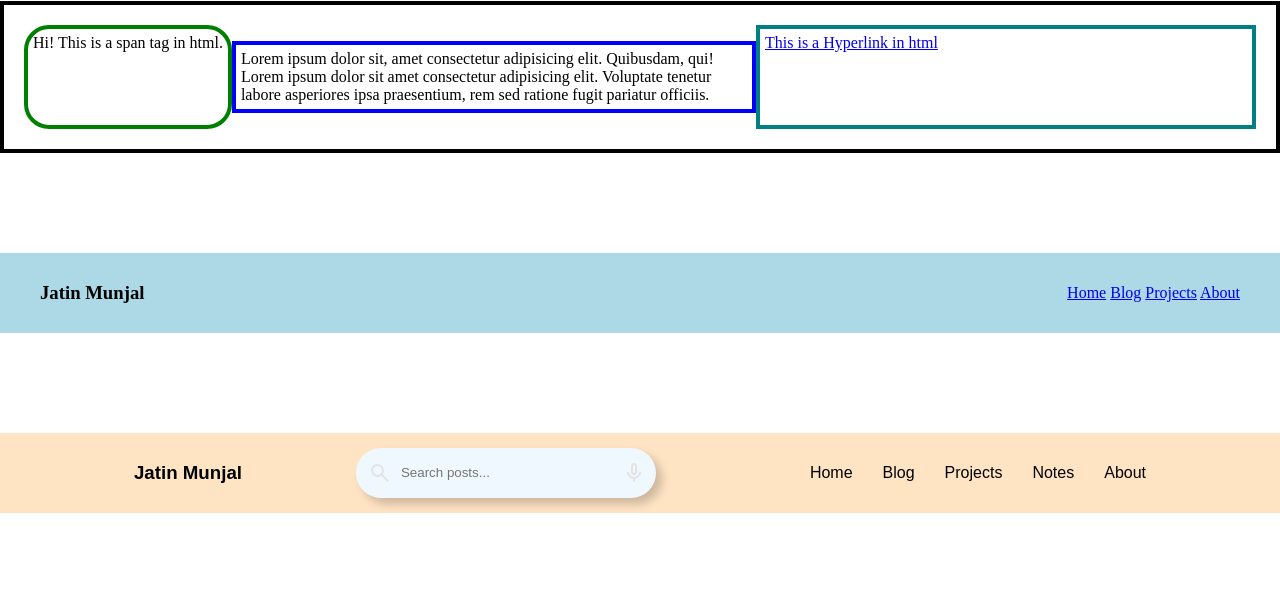
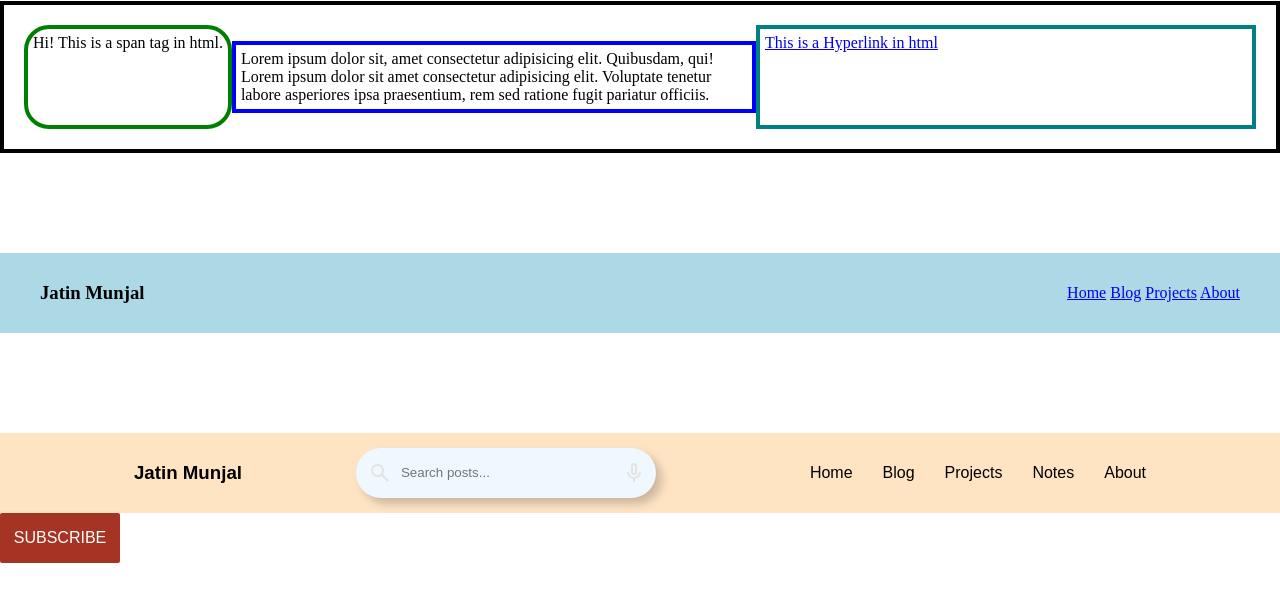
Before and after one commit to munjaljatin/frontend-web-dev, a plain HTML site: page css-flexbox/index.html in a window 1280 px wide. Shown: the part 79-680 px from the top of the page. Drawn offline with Linux system fonts and the light colour scheme.

Commit message:
button added

```diff
--- a/css-flexbox/index.html
+++ b/css-flexbox/index.html
@@ -57,5 +57,10 @@
         </ul>
       </div>
     </nav>
+
+    <!-- youtube  button -->
+    <div class="button">
+      <p>SUBSCRIBE</p>
+    </div>
   </body>
 </html>
--- a/css-flexbox/style.css
+++ b/css-flexbox/style.css
@@ -120,3 +120,17 @@ body {
 .mic {
   width: 0;
 } */
+
+/* button styling */
+.button {
+  background-color: rgb(165, 52, 36);
+  color: white;
+  /* width: max-content; */
+  width: 120px;
+  /* text-align: center; */
+  display: flex;
+  justify-content: center;
+  text-align: center;
+  border-radius: 2px;
+  font-family: sans-serif;
+}
```
